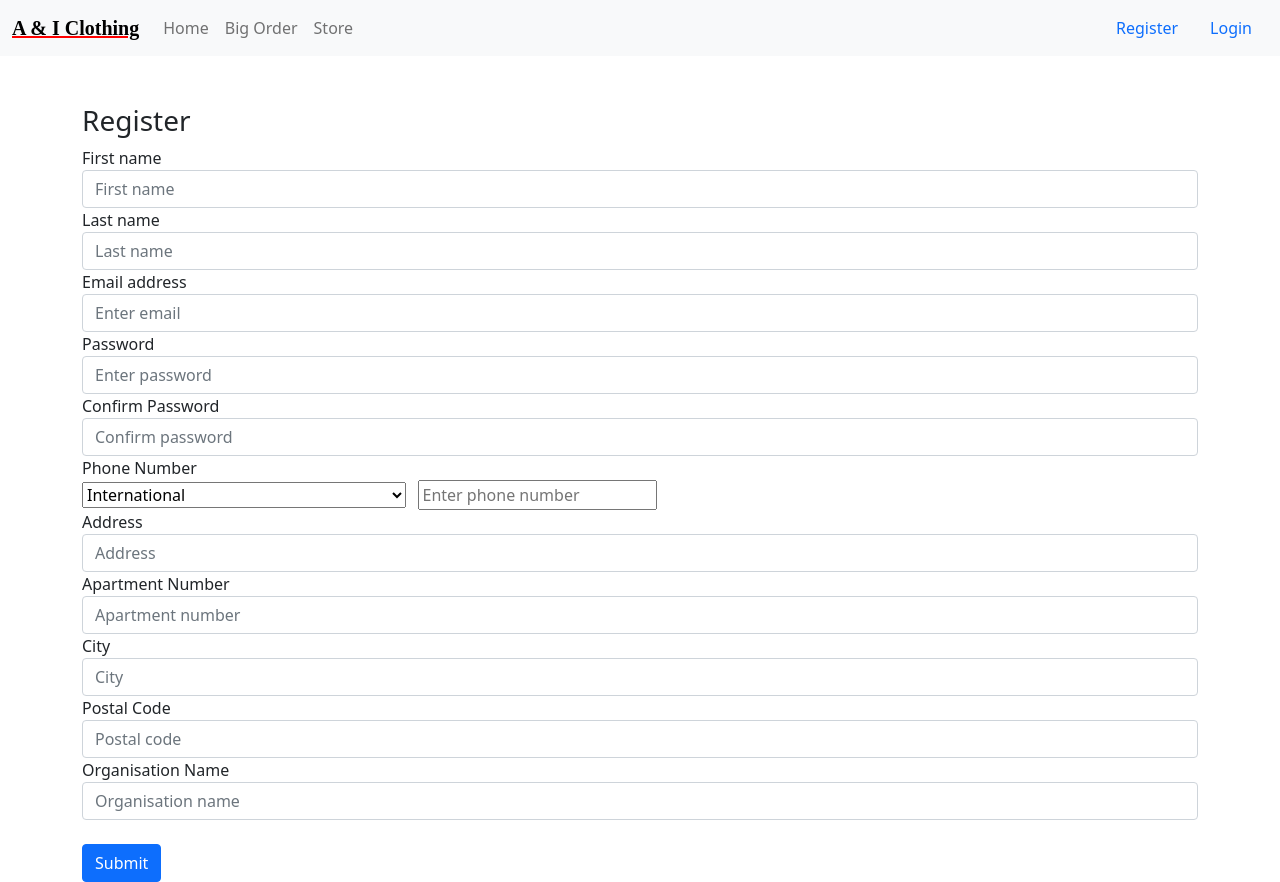
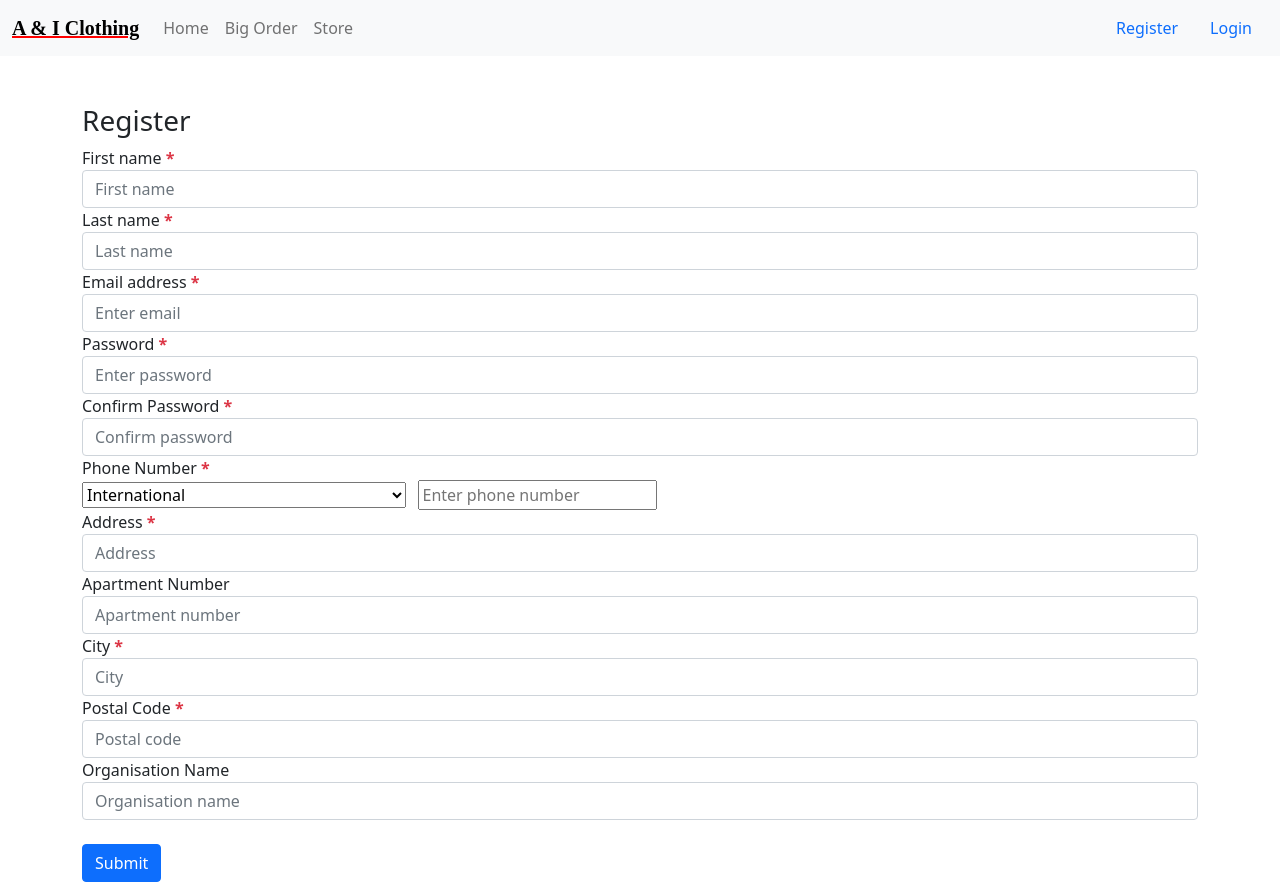
Before and after one commit to SmoothWin/A-and-I-Clothing_frontend, a Next.js app: page /register in a window 1280 px wide. Built offline with nearby package versions, Linux system fonts and the light colour scheme.

Commit message:
Corrected all the bugs in the data validation

```diff
--- a/pages/register.js
+++ b/pages/register.js
@@ -49,17 +49,13 @@ export default function register() {
     }
     function handlePhoneNumber(e){
         let input = e;
-        if(setCountry == null){
+        if(setCountry === undefined){
             document.getElementById("countrySpan").innerHTML="Please select a country";
         }
-        else if(input === ""){
+        else if(input === null){
             document.getElementById("phoneNumberSpan").innerHTML="Please fill out the phone number";
         }
-        else if(!(input.match(/\d+/))){
-            document.getElementById("phoneNumberSpan").innerHTML="Enter only numbers";
-        }
-        else if(input.length < 10){
-            input.replace("+" + getCountryCallingCode(country), "");
+        else if(Math.ceil(Math.log10(input + 1)) < 10){
             document.getElementById("phoneNumberSpan").innerHTML="Phone number has to have 10 numbers";
         }
         else{
@@ -201,7 +197,7 @@ export default function register() {
     }
     function onSubmit(e){
         e.preventDefault()
-        if(firstName === null || lastName === null || email === null || password === null || confirmPassword === null || phoneNumber === "" || countryCode === null || country === null || address === null || city === null || postalCode === null){
+        if(firstName === null || lastName === null || email === null || password === null || confirmPassword === null || phoneNumber === "" || countryCode === null || countryCode === undefined || country === null || address === null || city === null || postalCode === null){
             document.getElementById("submitSpan").innerHTML="Please fill out the missing fields"
         }
         else {
@@ -212,7 +208,7 @@ export default function register() {
                 "email": email,
                 "password": password,
                 "confirmpassword":confirmPassword,
-                "phoneCountryCode":countryCode,
+                "phoneCountryCode":countryCode.replace("+" + getCountryCallingCode(country), ""),
                 "phoneNumber":phoneNumber,
                 "address":address,
                 "buildingNumber":civicNumber,
@@ -238,38 +234,38 @@ export default function register() {
                     <span className="alert-danger" id="submitSpan"></span>
 
                     <div className="form-group">
-                        <label>First name</label>
+                        <label>First name<b className="text-danger"> *</b></label>
                         <input type="text" className="form-control" placeholder="First name" onChange={handleFirstName}/>
                         <span className="alert-danger" id="firstNameSpan"></span>
                     </div>
 
                     <div className="form-group">
-                        <label>Last name</label><br/>
+                        <label>Last name<b className="text-danger"> *</b></label><br/>
                         <input type="text" className="form-control" placeholder="Last name" onChange={handleLastName}/>
                         <span className="alert-danger" id="lastNameSpan"></span>
                     </div>
 
                     <div className="form-group">
-                        <label>Email address</label>
+                        <label>Email address<b className="text-danger"> *</b></label>
                         <input type="email" className="form-control" placeholder="Enter email" onChange={handleEmail}/>
                         <span className="alert-danger" id="emailSpan"></span>
                     </div>
 
                     <div className="form-group">
-                        <label>Password</label>
+                        <label>Password<b className="text-danger"> *</b></label>
                         <input type="password" className="form-control" placeholder="Enter password" onChange={handlePassword}/>
                         <span className="alert-danger" id="passwordSpan"></span>
                     </div>
 
                     <div className="form-group">
-                        <label>Confirm Password</label>
+                        <label>Confirm Password<b className="text-danger"> *</b></label>
                         <input type="password" className="form-control" placeholder="Confirm password" onChange={handleConfirmPassword}/>
                         <span className="alert-danger" id="confirmPasswordSpan"></span>
                     </div>
 
                     <div className="form-group">
                         <div>
-                            <label htmlFor="phoneNumber">Phone Number</label>
+                            <label htmlFor="phoneNumber">Phone Number<b className="text-danger"> *</b></label>
                         </div>
                             <CountrySelect labels={en} value={country} onChange={handleCountry} name="countrySelect" />&nbsp;&nbsp;&nbsp;
                             <Input country={country} value={phoneNumber} onChange={handlePhoneNumber} placeholder="Enter phone number" name="phoneNumber" />
@@ -277,7 +273,7 @@ export default function register() {
                         <span className="alert-danger" id="countrySpan"></span>
                     </div>
                     <div className="form-group">
-                        <label>Address</label>
+                        <label>Address<b className="text-danger"> *</b></label>
                         <input type="text" className="form-control" placeholder="Address" onChange={handleAddress}/>
                         <span className="alert-danger" id="addressSpan"></span>
                     </div>
@@ -287,12 +283,12 @@ export default function register() {
                         <span className="alert-danger" id="civicSpan"></span>
                     </div>
                     <div className="form-group">
-                        <label>City</label>
+                        <label>City<b className="text-danger"> *</b></label>
                         <input type="text" className="form-control" placeholder="City" onChange={handleCity}/>
                         <span className="alert-danger" id="citySpan"></span>
                     </div>
                     <div className="form-group">
-                        <label>Postal Code</label>
+                        <label>Postal Code<b className="text-danger"> *</b></label>
                         <input type="text" className="form-control" placeholder="Postal code" onChange={handlePostalCode}/>
                         <span className="alert-danger" id="postalCodeSpan"></span>
                     </div>
```
Also changed, not shown: pages/login.js (+10 -1 lines), 1 other file (tests, documents, lock files or other folders).
